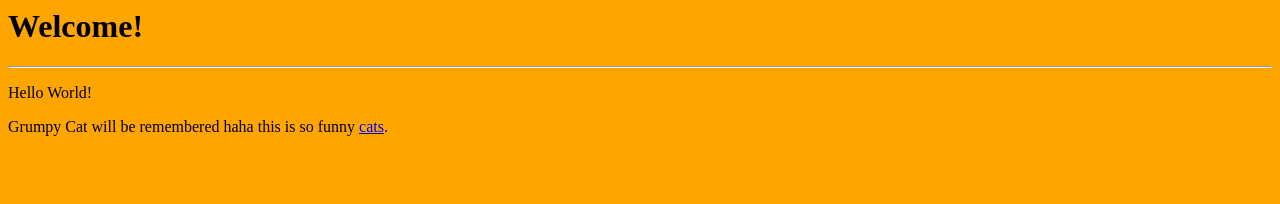
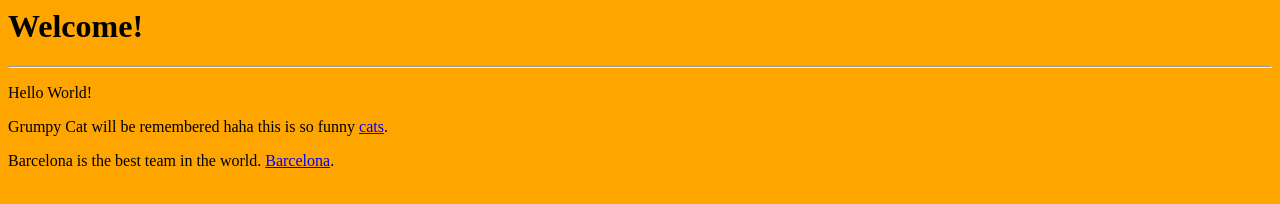
Before and after one commit to DragonCoochieLord/csp-sp2019-test2, a plain HTML site: page index.html in a window 1280 px wide. Drawn offline with Linux system fonts and the light colour scheme.

Commit message:
Update index.html

```diff
--- a/index.html
+++ b/index.html
@@ -6,5 +6,7 @@
   <p>Hello World!
   <p>Grumpy Cat will be remembered haha this is so funny
   <a href="https://bit.ly/2EvAJJ7">cats</a>.
+    <p> Barcelona is the best team in the world.
+      <a href="https://bit.ly/2WnOKTk">Barcelona<a>.
   </body>
 </html>
```
